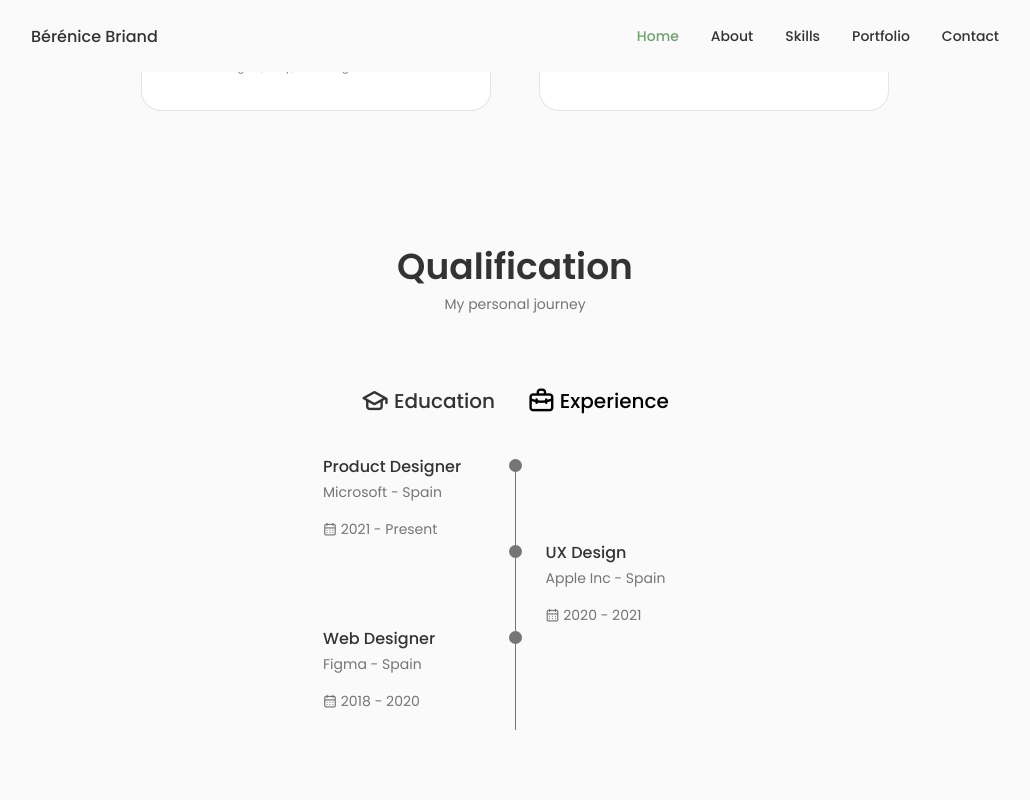
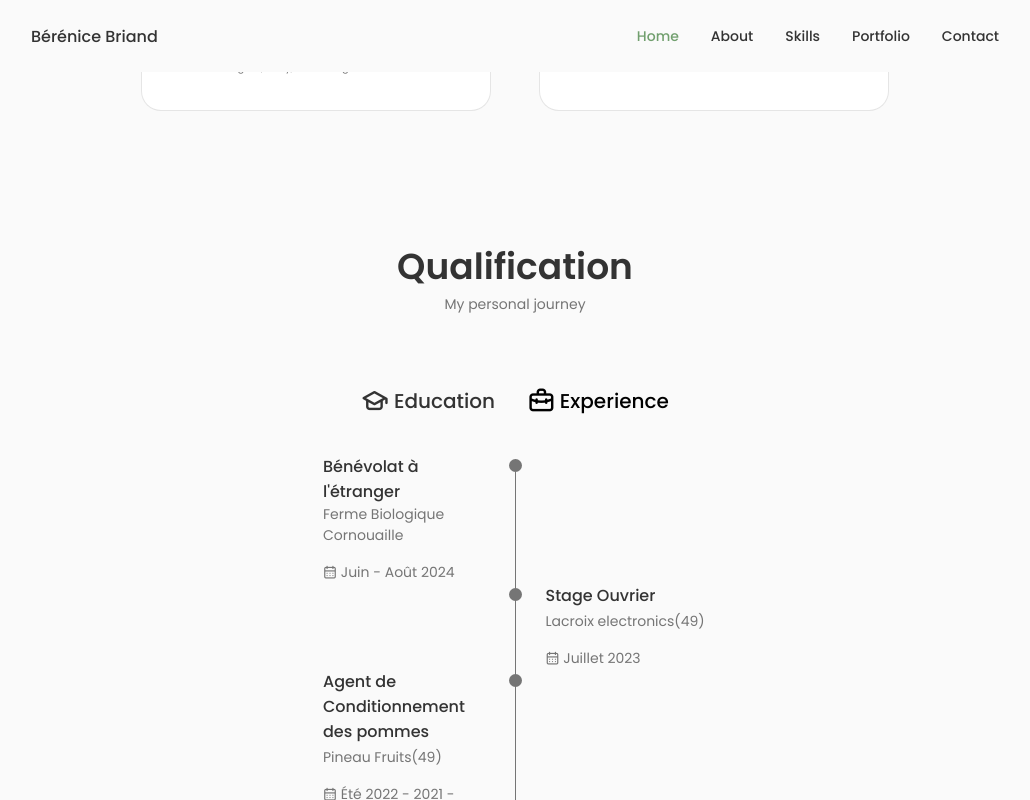
Before and after one commit to bberenice02/portfolio_Berenice, a React (Create React App) app: page / in a window 1280 px wide. Both pictures are taken after a click on the element "Experience". Shown: the part 1647-2447 px from the top of the page, without its empty margins (125-1155 px from the left). Built offline with nearby package versions, Linux system fonts and the light colour scheme.

Commit message:
Commit avant portfolio modif

```diff
--- a/src/components/footer/Footer.jsx
+++ b/src/components/footer/Footer.jsx
@@ -16,12 +16,16 @@ const Footer = () => {
                         <a href="#portfolio" className="footer__link">Projects</a>
                     </li>
 
-                    <li>
+                    {/*<li>
                         <a href="#testimonials" className="footer__link">Testimonials</a>
-                    </li>
+                    </li>*/}
                 </ul>
 
-                <div className="footer__social">
+                <div className="footer__contact">
+                    <a href="mailto:berenice.briand.pro@gmail.com">berenice.briand.pro@gmail.com</a>
+                </div>
+
+                {/*<div className="footer__social">
                     <a href="https://www.instagram.com/" className="footer__social-link" target="_blank">
                         <i class="bx bxl-facebook"></i>
                     </a>
@@ -33,9 +37,12 @@ const Footer = () => {
                     <a href="https://github.com/" className="footer__social-link" target="_blank">
                         <i class="bx bxl-twitter"></i>
                     </a>
-                </div>
+                </div>*/}
 
-                <span className="footer__copy">&#169; Crypticalcoder. All rigths reserved</span>
+
+
+
+                <span className="footer__copy">&copy; 2024 Bérénice Briand, inspiré du tutoriel de Crypticalcoder</span>
             </div>
         </footer>
     )
--- a/src/components/footer/footer.css
+++ b/src/components/footer/footer.css
@@ -34,6 +34,11 @@
     column-gap: 1.125rem;
 }
 
+.footer__contact {
+    display: flex;
+    justify-content: center;
+}
+
 .footer__social-link {
     background-color: var(--title-color);
     color: var(--container-color);
--- a/src/components/qualification/Qualification.jsx
+++ b/src/components/qualification/Qualification.jsx
@@ -49,10 +49,10 @@ const Qualification = () => {
                     >
                         <div className="qualification__data">
                             <div>
-                                <h3 className="qualification__title">Web Design</h3>
-                                <span className="qualification__subtitle">Spain - Institute</span>
+                                <h3 className="qualification__title">Cycle Ingénieur - Informatique Sécialité IPS</h3>
+                                <span className="qualification__subtitle">ENSIM - Le Mans</span>
                                 <div className="qualification__calendar">
-                                    <i className="uil uil-calendar-alt"></i> 2021 - Present
+                                    <i className="uil uil-calendar-alt"></i> 2022 - Aujourd'hui
                                 </div>
                             </div>
 
@@ -71,15 +71,15 @@ const Qualification = () => {
                             </div>
 
                             <div>
-                                <h3 className="qualification__title">Art Director</h3>
-                                <span className="qualification__subtitle">Spain - Institute</span>
+                                <h3 className="qualification__title">Classe Préparatoire Intégrée</h3>
+                                <span className="qualification__subtitle">ENSIM - Le Mans</span>
                                 <div className="qualification__calendar">
-                                    <i className="uil uil-calendar-alt"></i> 2020 - 2021
+                                    <i className="uil uil-calendar-alt"></i> 2020 - 2022
                                 </div>
                             </div>
                         </div>
 
-                        <div className="qualification__data">
+                        {/*<div className="qualification__data">
                             <div>
                                 <h3 className="qualification__title">Web Development</h3>
                                 <span className="qualification__subtitle">Spain - Institute</span>
@@ -109,7 +109,7 @@ const Qualification = () => {
                                     <i className="uil uil-calendar-alt"></i> 2017 - 2018
                                 </div>
                             </div>
-                        </div>
+                        </div>*/}
                     </div>
 
                     <div
@@ -121,12 +121,12 @@ const Qualification = () => {
                     >
                         <div className="qualification__data">
                             <div>
-                                <h3 className="qualification__title">Product Designer</h3>
-                                <span className="qualification__subtitle">Microsoft - Spain
+                                <h3 className="qualification__title">Bénévolat à l'étranger</h3>
+                                <span className="qualification__subtitle">Ferme Biologique Cornouaille
 
                                 </span>
                                 <div className="qualification__calendar">
-                                    <i className="uil uil-calendar-alt"></i> 2021 - Present
+                                    <i className="uil uil-calendar-alt"></i> Juin - Août 2024
                                 </div>
                             </div>
 
@@ -145,20 +145,20 @@ const Qualification = () => {
                             </div>
 
                             <div>
-                                <h3 className="qualification__title">UX Design</h3>
-                                <span className="qualification__subtitle">Apple Inc - Spain</span>
+                                <h3 className="qualification__title">Stage Ouvrier</h3>
+                                <span className="qualification__subtitle">Lacroix electronics(49)</span>
                                 <div className="qualification__calendar">
-                                    <i className="uil uil-calendar-alt"></i> 2020 - 2021
+                                    <i className="uil uil-calendar-alt"></i> Juillet 2023
                                 </div>
                             </div>
                         </div>
 
                         <div className="qualification__data">
                             <div>
-                                <h3 className="qualification__title">Web Designer</h3>
-                                <span className="qualification__subtitle">Figma - Spain</span>
+                                <h3 className="qualification__title">Agent de Conditionnement des pommes</h3>
+                                <span className="qualification__subtitle">Pineau Fruits(49)</span>
                                 <div className="qualification__calendar">
-                                    <i className="uil uil-calendar-alt"></i> 2018 - 2020
+                                    <i className="uil uil-calendar-alt"></i> Été 2022 - 2021 - 2020
                                 </div>
                             </div>
 
```
